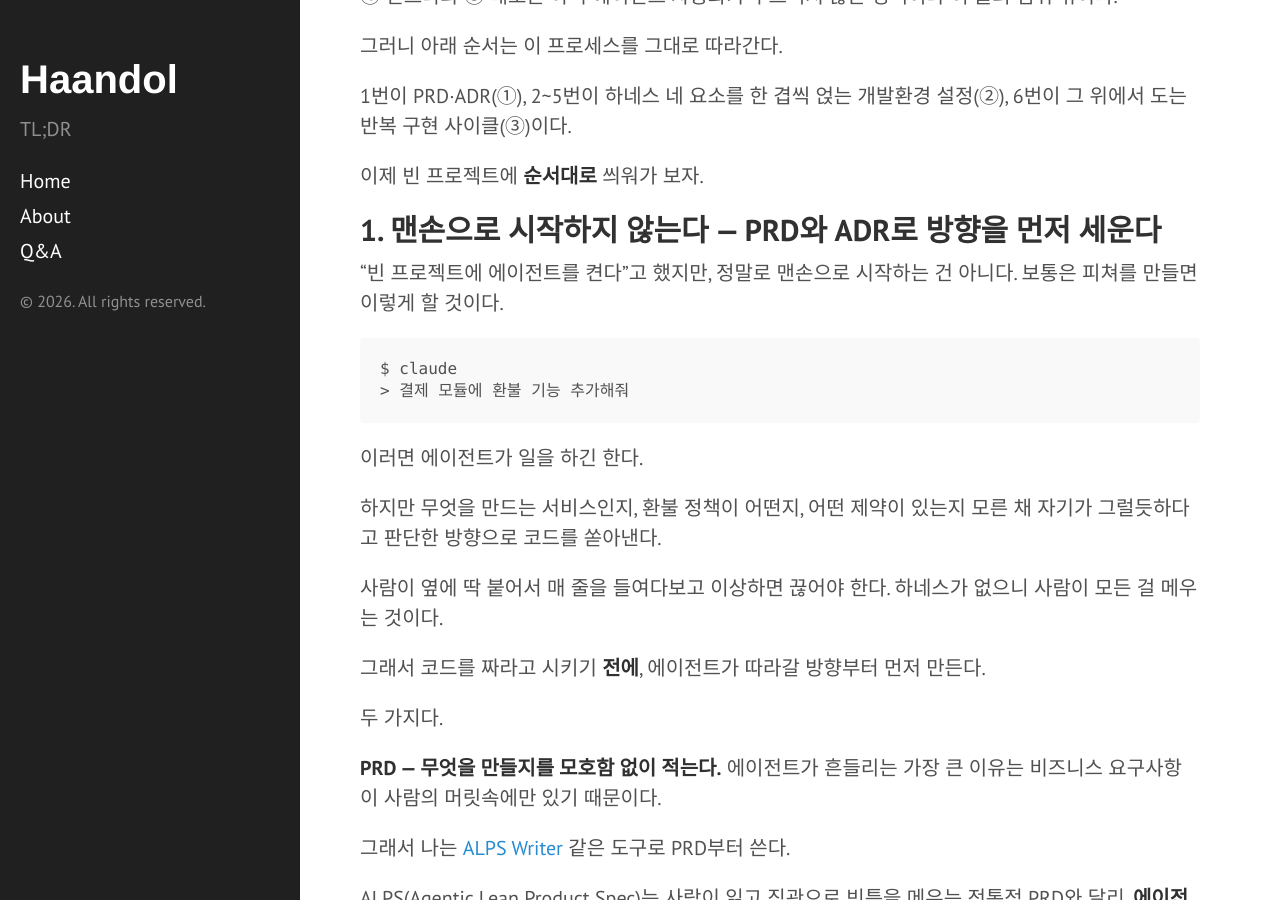
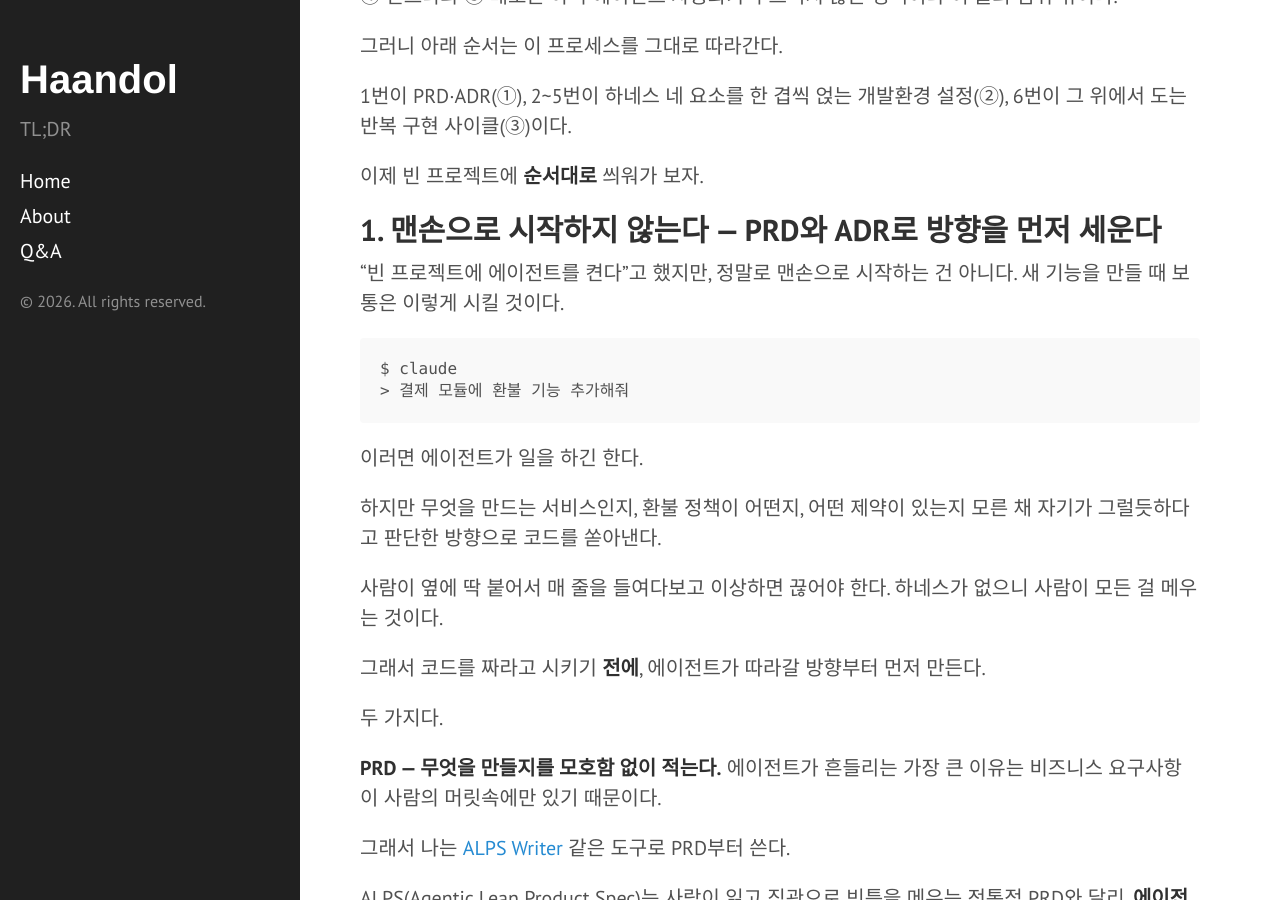
Before and after one commit to haandol/haandol.github.com, a Jekyll site: the page built from _posts/2026-06-16-harness-engineering-in-practice.md, in a window 1280 px wide and 900 px high, scrolled down 3723 px. Built offline with Jekyll 4.4.1, drawn with Linux system fonts in a browser that asks for light colours; comment, search, counter and statistics services are not loaded; some of the changed text lies outside the part shown.

Commit message:
fix awkward sentences and bullet punctuation in harness practice post
Co-Authored-By: Claude Opus 4.8 (1M context) <noreply@anthropic.com>

````diff
--- a/_posts/2026-06-16-harness-engineering-in-practice.md
+++ b/_posts/2026-06-16-harness-engineering-in-practice.md
@@ -139,7 +139,7 @@ flowchart LR
 
 ## 1. 맨손으로 시작하지 않는다 — PRD와 ADR로 방향을 먼저 세운다
 
-"빈 프로젝트에 에이전트를 켠다"고 했지만, 정말로 맨손으로 시작하는 건 아니다. 보통은 피쳐를 만들면 이렇게 할 것이다.
+"빈 프로젝트에 에이전트를 켠다"고 했지만, 정말로 맨손으로 시작하는 건 아니다. 새 기능을 만들 때 보통은 이렇게 시킬 것이다.
 
 ```
 $ claude
@@ -311,8 +311,8 @@ flowchart LR
 
 이것들 역시 한 번에 만든 게 아니다.
 
-- "배포할 때마다 빌드 순서를 틀린다" → `api-deploy` Skill,
-- "프론트 버그 잡을 때마다 같은 디버깅 절차를 설명한다" → `web-debug` Skill.
+- "배포할 때마다 빌드 순서를 틀린다" → `api-deploy` Skill
+- "프론트 버그 잡을 때마다 같은 디버깅 절차를 설명한다" → `web-debug` Skill
 
 반복되는 절차가 보일 때마다 하나씩 떼어내 파일로 굳힌 것이다.
 
````
